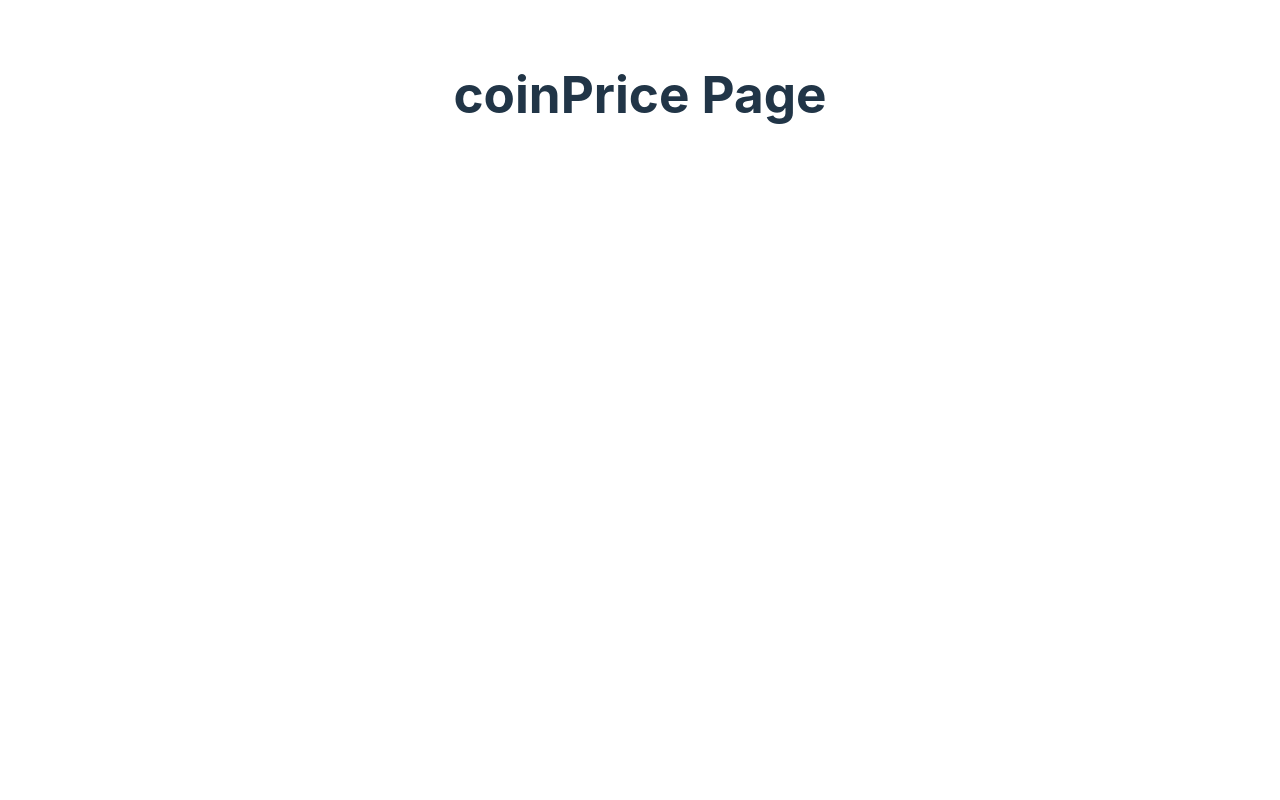
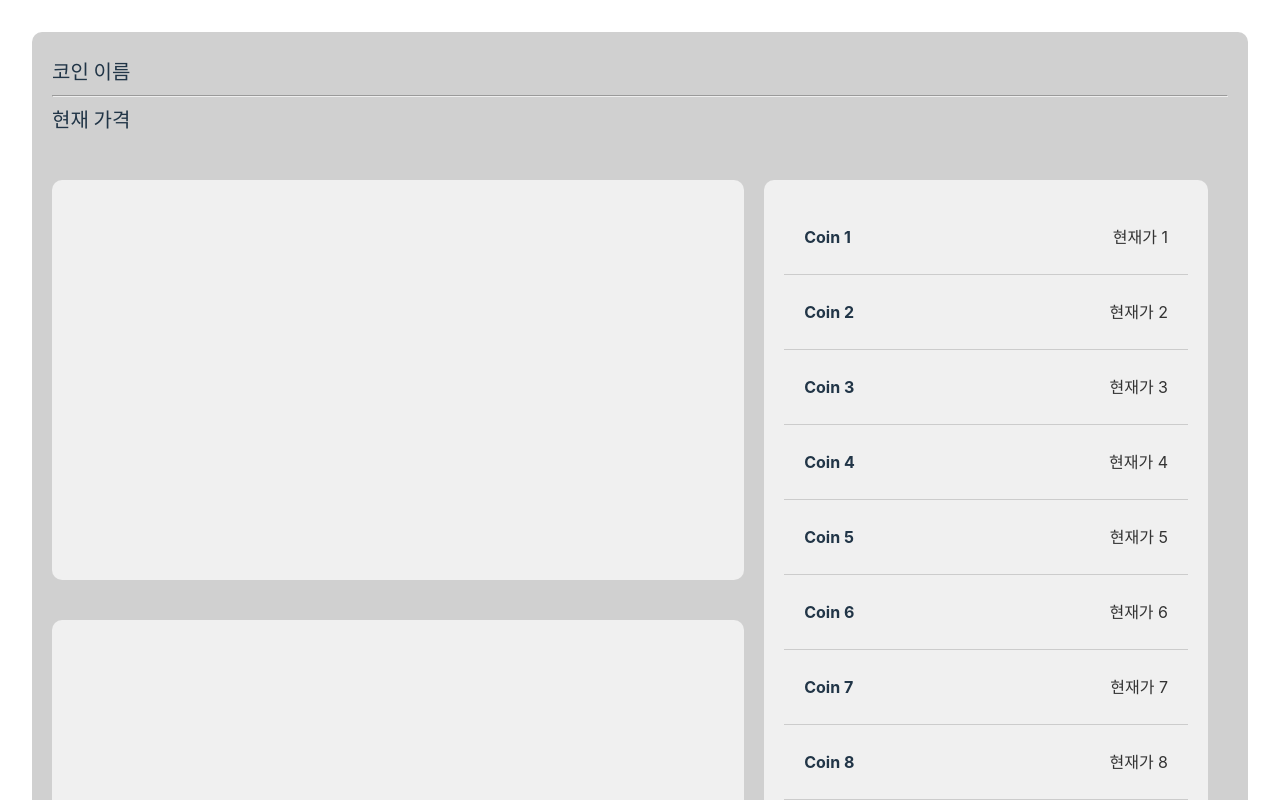
Before and after one commit to JungSungYeob/SWE-project, a React (Vite) app: page /coinprice in a window 1280 px wide. Shown: the top 800 px of the page. Built offline with nearby package versions, Linux system fonts and the light colour scheme.

Commit message:
Feat: 코인 시세 페이지 기본 틀 잡기

```diff
--- a/package.json
+++ b/package.json
@@ -12,7 +12,8 @@
   "dependencies": {
     "react": "^18.2.0",
     "react-dom": "^18.2.0",
-    "react-router-dom": "^6.23.1"
+    "react-router-dom": "^6.23.1",
+    "styled-components": "^6.1.11"
   },
   "devDependencies": {
     "@types/react": "^18.2.66",
--- a/src/pages/market/coinPrice/coinPrice.jsx
+++ b/src/pages/market/coinPrice/coinPrice.jsx
@@ -1,7 +1,110 @@
 import React from "react";
+import styled from "styled-components";
+
+const CoinPriceSheet = styled.div`
+    //display: flex;
+    justify-content: space-between;
+    width: calc(100% - 40px);
+    height: 100%;
+    background-color: #D0D0D0;
+    border-radius: 10px;
+    padding: 20px;
+`;
+
+const LeftContainer = styled.div`
+    display: flex;
+    flex-direction: column;
+    width: 60%;
+`;
+
+const PriceGraph = styled.div`
+    background-color: #F0F0F0;
+    border-radius: 10px;
+    height: 400px;
+    margin: 20px 0;
+`;
+
+const CoinList = styled.div`
+    width: 35%;
+    background-color: #F0F0F0;
+    border-radius: 10px;
+    height: 800px;
+    margin: 20px;
+    padding: 20px;
+    overflow-y: auto; // Add scroll if list is too long
+`;
+
+const CoinListItem = styled.div`
+    display: flex;
+    justify-content: space-between;
+    padding: 25px 20px;
+    border-bottom: 1px solid #ccc;
+`;
+
+const CoinName = styled.span`
+    font-weight: bold;
+`;
+
+const CoinPriceContent = styled.span`
+    color: #333;
+`;
+
+const FlexBox = styled.div`
+    display: flex;
+`
+const HeaderBox = styled.div`
+width: 100%;
+padding-bottom: 10px;
+//border-bottom: 1px solid #000;
+margin-bottom: 10px;
+
+span {
+    display: block;
+    text-align: left;
+    font-weight: bold;
+    margin: 5px 0;
+    font-size: 20px;
+}
+`
+
 const CoinPrice = () => {
+    const coins = [
+        { name: "Coin 1", price: "현재가 1" },
+        { name: "Coin 2", price: "현재가 2" },
+        { name: "Coin 3", price: "현재가 3" },
+        { name: "Coin 4", price: "현재가 4" },
+        { name: "Coin 5", price: "현재가 5" },
+        { name: "Coin 6", price: "현재가 6" },
+        { name: "Coin 7", price: "현재가 7" },
+        { name: "Coin 8", price: "현재가 8" },
+        { name: "Coin 9", price: "현재가 9" },
+    ];
+
     return (
-        <h1>coinPrice Page</h1>
-    )
-}
+        <>
+            <CoinPriceSheet>
+                <HeaderBox>
+                    <span>코인 이름</span>
+                    <hr />
+                    <span>현재 가격</span>
+                </HeaderBox>
+                <FlexBox>
+                    <LeftContainer>
+                        <PriceGraph />
+                        <PriceGraph />
+                    </LeftContainer>
+                    <CoinList>
+                        {coins.map((coin, index) => (
+                            <CoinListItem key={index}>
+                                <CoinName>{coin.name}</CoinName>
+                                <CoinPriceContent>{coin.price}</CoinPriceContent>
+                            </CoinListItem>
+                        ))}
+                    </CoinList>
+                </FlexBox>
+            </CoinPriceSheet>
+        </>
+    );
+};
+
 export default CoinPrice;
```
Also changed, not shown: 1 other file (tests, documents, lock files or other folders).
